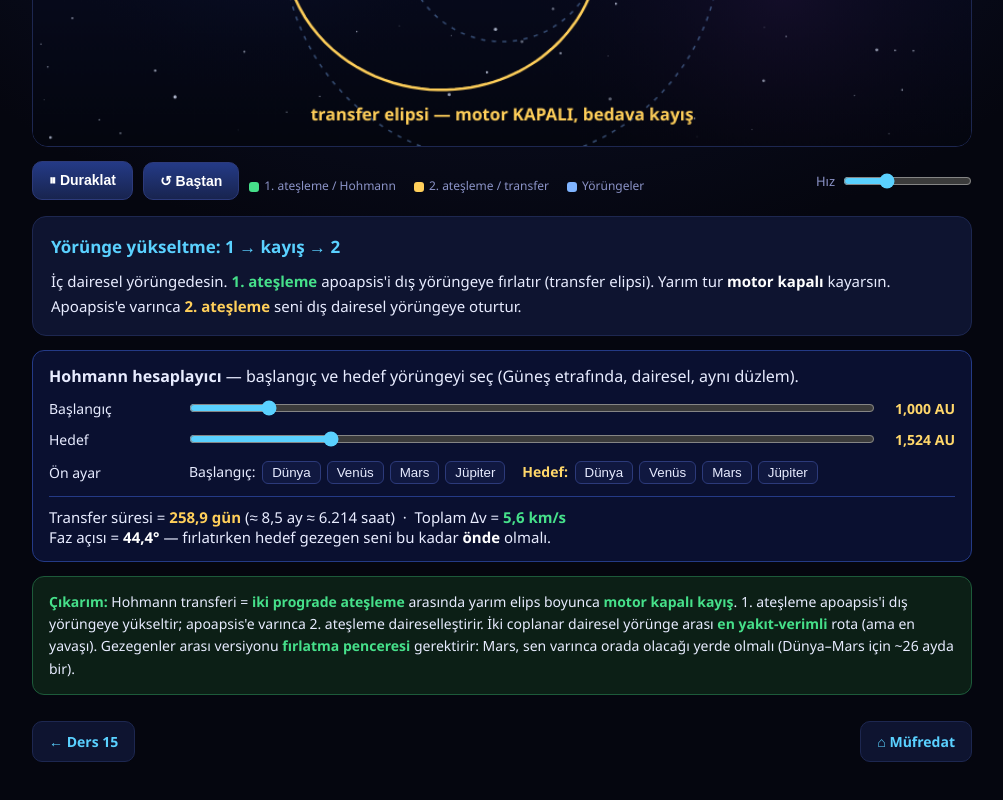
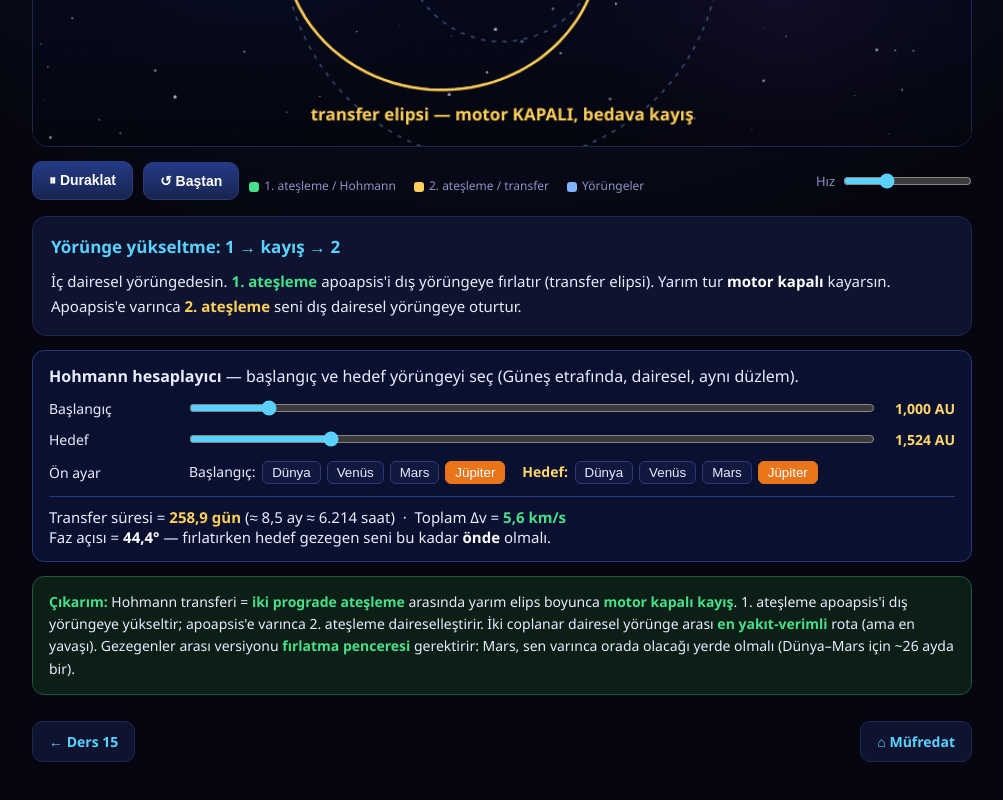
Before and after one commit to Bariscanates404/uzay-itki-lab, a plain HTML site: page dersler/16-hohmann-transfer.html in a window 1280 px wide. Shown: the part 450-1250 px from the top of the page, without its empty margins (138-1141 px from the left). Drawn offline with Linux system fonts and the light colour scheme.

Commit message:
Ders 16: Jüpiter düğmesi turuncu

```diff
--- a/dersler/16-hohmann-transfer.html
+++ b/dersler/16-hohmann-transfer.html
@@ -166,6 +166,7 @@ Lab.start([
     const s=document.createElement('span'); s.style.marginRight='14px'; s.append(name+': ');
     PRE.forEach(([n,r])=>{ const b=document.createElement('button'); b.type='button'; b.textContent=n;
       b.style.cssText='margin:0 3px;padding:3px 9px;border-radius:6px;border:1px solid #2c3a7a;background:#101840;color:#e8ecff;cursor:pointer';
+      if(n==='Jüpiter'){ b.style.background='#e8751a'; b.style.borderColor='#e8751a'; b.style.color='#fff'; }
       b.onclick=()=>{ $(id).value=r; update(); }; s.append(b); });
     pre.append(s);
   });
```
Also changed, not shown: 1 other file.
